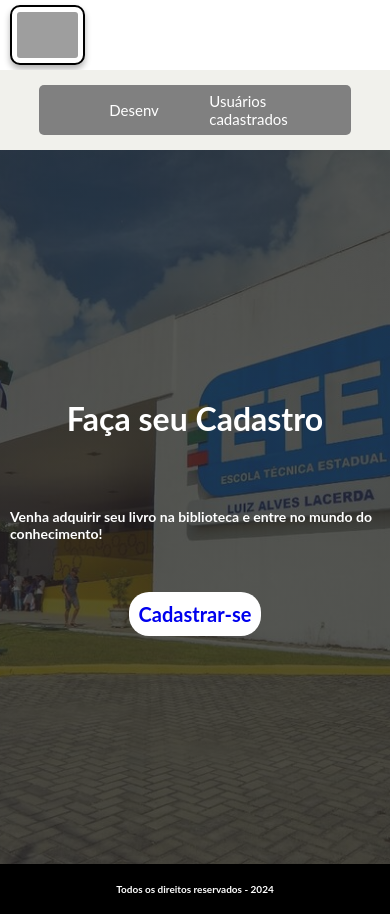
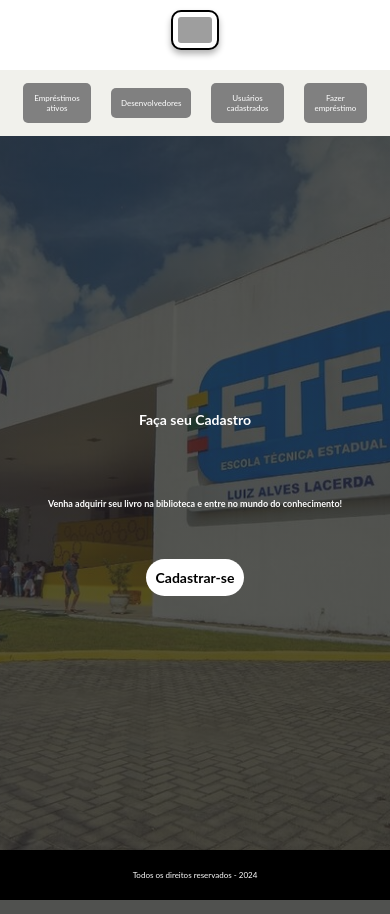
Before and after one commit to MarivaldoDev/biblioteca-ete, a Django app: page / in a window 390 px wide. Run offline with Django 5.2, Linux system fonts and the light colour scheme; parts of the project's set-up code (start-up, migrations or seed data) failed here and were passed over; grey boxes are pictures that could not be loaded.

Commit message:
adicionando responsividade no index

```diff
--- a/base_static/global/css/index.css
+++ b/base_static/global/css/index.css
@@ -1,3 +1,4 @@
+/* Estilos gerais */
 * {
     padding: 0;
     margin: 0;
@@ -5,11 +6,10 @@
     list-style: none;
     font-family: "Lato", sans-serif;
     outline: none;
-    text-decoration: none
+    text-decoration: none;
 }
 
-/*Header*/
-
+/* Header */
 header {
     display: flex;
     align-items: center;
@@ -19,31 +19,72 @@ header {
     padding: 10px 10px;
 }
 
-header ul {
-    display: flex;
-    justify-content: center;
-    align-items: center;
+.logo-img {
+    max-height: 60px;
+    max-width: 180px;
+    object-fit: contain;
+    border: 2px solid #000;
+    box-shadow: 0px 4px 6px rgba(0, 0, 0, 0.3);
+    background-color: #fff;
+    padding: 5px;
+    border-radius: 10px;
 }
 
-.logo-img {
-    max-height: 60px; /* Aumenta a altura máxima para melhorar a visibilidade */
-    max-width: 180px; /* Limite a largura para manter a proporção */
-    object-fit: contain; /* Mantém a proporção da imagem */
-    border: 2px solid #000; /* Adiciona uma borda preta para destacar a imagem */
-    box-shadow: 0px 4px 6px rgba(0, 0, 0, 0.3); /* Adiciona uma sombra sutil */
-    background-color: #fff; /* Adiciona um fundo branco para destacar a logo */
-    padding: 5px; /* Adiciona um padding para espaçamento interno */
-    border-radius: 10px; /* Suaviza as bordas da imagem */
+/* Aside */
+aside {
+    display: flex;
+    flex-direction: row;
+    align-items: center;
+    justify-content: center;
+    background-color: rgb(241, 241, 236);
+    padding: 10px;
+    height: auto;
 }
 
-/* main */
+.menu-space ul {
+    display: flex;
+    flex-direction: row;
+    align-items: center;
+    width: 100%;
+    padding: 10px;
+    /* Aqui faltava 'px' */
+}
 
+.menu-space ul li {
+    margin: 0 10px;
+    /* Ajuste para horizontal */
+    width: auto;
+    /* Ajuste para horizontal */
+}
+
+.menu-space ul li a {
+    font-size: 15px;
+    color: #fff;
+    background-color: grey;
+    display: flex;
+    padding: 10px;
+    border-radius: 5px;
+    text-align: center;
+    transition: background-color 0.3s;
+    justify-content: center;
+    /* Centraliza o texto */
+    width: 100%;
+    /* Mantém o tamanho adequado */
+}
+
+
+.menu-space ul li a:hover {
+    background-color: darkgray;
+    text-decoration: underline;
+}
+
+/* Main */
 main {
-    height: calc(100vh - 130px);
     display: flex;
     align-items: center;
     justify-content: center;
     position: relative;
+    height: calc(100vh - 130px);
 }
 
 .text-space {
@@ -54,57 +95,23 @@ main {
     background: linear-gradient(rgba(34, 33, 33, 0.75), rgba(31, 30, 30, 0.75)), url('/static/global/images/image.png');
     background-size: cover;
     background-position: center;
-    position: absolute;
     width: 100%;
     height: 100%;
-}
-
-main h3 {
-    color: #fff;
-    font-size: 14px;
-    margin-top: 60px;
-    padding: 10px;
-    font-weight: bolder;
 }
 
 main h1 {
     color: #fff;
     margin-top: 20px;
+    font-size: 22px;
     font-weight: bolder;
 }
 
-.menu-space {
-    display: flex;
-    background-color: grey;
-    height: 50px;
-    align-items: center;
-    justify-content: center;
-    width: 80%;
-    position: absolute;
-    border-radius: 5px;
-    overflow: hidden;
-}
-
-.menu-space p{
-    padding: 50px;
-    cursor: pointer;
-    overflow: hidden;
-    font-size: 15px;
+main h3 {
     color: #fff;
-}
-
-.menu-space p:hover {
-    text-decoration: underline;
-}
-
-aside {
-    position: relative;
-    display: flex;
-    align-items: center;
-    justify-content: center;
-    height: 80px;
-    background-color: rgb(241, 241, 236);
-
+    margin-top: 60px;
+    padding: 10px;
+    font-size: 13px;
+    font-weight: bolder;
 }
 
 main button {
@@ -113,19 +120,22 @@ main button {
     padding: 10px;
     border-radius: 20px;
     font-weight: bolder;
-    transition: 1s;
     cursor: pointer;
-    font-size: 20px;
+    font-size: 18px;
     margin-top: 40px;
+    transition: transform 0.3s;
 }
 
 main button:hover {
-    scale: 1.1;
+    transform: scale(1.1);
 }
 
+main button a {
+    text-decoration: none;
+    color: inherit;
+}
 
-/*footer*/
-
+/* Footer */
 footer {
     height: 50px;
     display: flex;
@@ -134,7 +144,133 @@ footer {
     background-color: black;
 }
 
-footer h3 {
+footer p {
     color: #fff;
-    font-size: 10px;
+    font-size: 9px;
 }
+
+/* Responsividade */
+@media (max-width: 1200px) {
+    .logo-img {
+        max-width: 160px;
+        max-height: 55px;
+    }
+
+    main h1 {
+        font-size: 20px;
+    }
+
+    main h3 {
+        font-size: 12px;
+    }
+
+    main button {
+        font-size: 16px;
+    }
+
+    footer p {
+        font-size: 8px;
+    }
+}
+
+@media (max-width: 992px) {
+    header {
+        flex-direction: column;
+        padding: 10px;
+    }
+
+    .logo-img {
+        max-width: 140px;
+        max-height: 50px;
+    }
+
+    main h1 {
+        font-size: 18px;
+    }
+
+    main h3 {
+        font-size: 11px;
+    }
+
+    main button {
+        font-size: 14px;
+    }
+}
+
+@media (max-width: 768px) {
+    .logo-img {
+        max-width: 120px;
+        max-height: 45px;
+    }
+
+    .menu-space ul li a {
+        font-size: 14px;
+    }
+
+    main h1 {
+        font-size: 16px;
+    }
+
+    main h3 {
+        font-size: 10px;
+    }
+}
+
+@media (max-width: 576px) {
+    .logo-img {
+        max-width: 100px;
+        max-height: 40px;
+    }
+
+    .menu-space ul li a {
+        font-size: 8px;
+    }
+
+    main h1 {
+        font-size: 14px;
+    }
+
+    main h3 {
+        font-size: 9px;
+    }
+
+    aside {
+        padding: 8px;
+    }
+
+    .menu-space ul {
+        padding: 5px;
+    }
+}
+
+@media (max-width: 375px) {
+    header {
+        flex-direction: column;
+        padding: 10px;
+    }
+
+    .logo-img {
+        max-width: 150px;
+        max-height: 50px;
+    }
+
+    .menu-space ul li a {
+        font-size: 5px;
+    }
+
+    main h1 {
+        font-size: 12px;
+    }
+
+    main h3 {
+        font-size: 8px;
+    }
+
+    aside {
+        padding: 5px;
+    }
+
+    .menu-space ul {
+        padding: 5px;
+    }
+}
--- a/library/templates/index.html
+++ b/library/templates/index.html
@@ -11,37 +11,28 @@
 <body>
     <header>
         <nav class="nav-1">
-            <ul>
-                <img src="{% static 'global/images/ete-logo1.jpg' %}" class="logo-img">
-            </ul>
+            <img src="{% static 'global/images/ete-logo1.jpg' %}" class="logo-img">
         </nav>
     </header>
     <aside>
-        <div class="menu-space">
-            <a href="{% url 'listar_emprestimos' %}">
-                <p>Empréstimos ativos</p>
-            </a>
-
-            <p>Desenvolvedores</p>
-
-            <a href="{% url 'listar_usuarios' %}">
-                <p>Usuários cadastrados</p>
-            </a>
-
-            <a href="{% url 'emprestimos' %}">
-                <p>Fazer empréstimo</p>
-            </a>
-        </div>
+        <nav class="menu-space">
+            <ul>
+                <li><a href="{% url 'listar_emprestimos' %}">Empréstimos ativos</a></li>
+                <li><a href="#">Desenvolvedores</a></li>
+                <li><a href="{% url 'listar_usuarios' %}">Usuários cadastrados</a></li>
+                <li><a href="{% url 'emprestimos' %}">Fazer empréstimo</a></li>
+            </ul>
+        </nav>
     </aside>
     <main>
-        <div class="text-space">
+        <section class="text-space">
             <h1>Faça seu Cadastro</h1>
             <h3>Venha adquirir seu livro na biblioteca e entre no mundo do conhecimento!</h3>
             <button><a href="{% url 'criar_usuario' %}">Cadastrar-se</a></button>
-        </div>
+        </section>
     </main>
     <footer>
-        <h3>Todos os direitos reservados - 2024</h3>
+        <p>Todos os direitos reservados - 2024</p>
     </footer>
 </body>
 </html>
```
